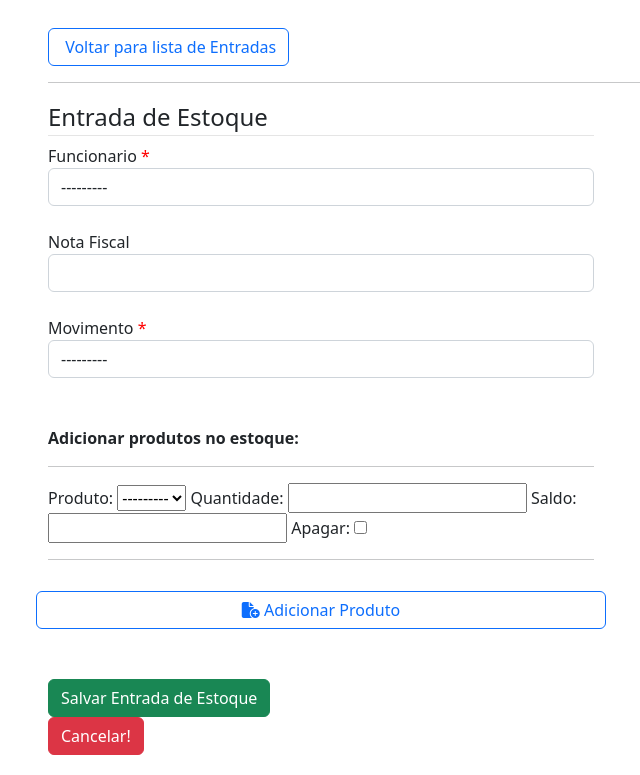
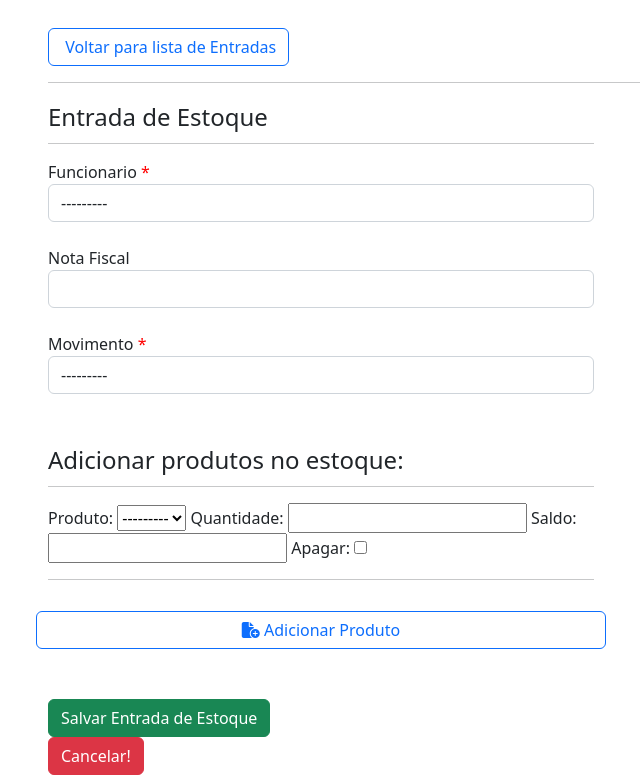
Before and after one commit to xjhfsz/comissao1, a Django app: page /estoque/add/ in a window 1280 px wide. Shown: the part 56-831 px from the top of the page, without its empty margins (34-674 px from the left). Run offline with Django 4.2, Linux system fonts and the light colour scheme; data that the repository does not hold is empty; some libraries are stand-ins or nearby versions.

Commit message:
Update estoque_entrada_form.html

```diff
--- a/projeto/estoque/templates/estoque_entrada_form.html
+++ b/projeto/estoque/templates/estoque_entrada_form.html
@@ -13,6 +13,8 @@
 {% endblock css %}
 
 {% block content %}
+
+<!-- Botão Voltar -->
 <br>
 <a href="{% url 'estoque:estoque_entrada_list' %}">
     <button type="button" class="btn btn-outline-primary">
@@ -22,13 +24,15 @@
 </a>
 <hr>
 
+<!-- Start Form -->
 <div class="row">
     <div class="col-sm-6">
         <form method="POST" novalidate>
             {% csrf_token %}
             {{ formset.management_form }}
             <!-- Entrada de Estoque -->
-            <legend style="border-bottom: 1px solid #e5e5e5">Entrada de Estoque</legend>
+            <legend class="legend">Entrada de Estoque</legend>
+            <hr>
             <div class="row">
                 <div class="col-sm-12">
                     {% for field in form.visible_fields %}
@@ -51,10 +55,10 @@
             </div>
             <br>
 
-            <strong>Adicionar produtos no estoque:</strong>
+            <!-- Entrada de Produto dentro do Estoque -->
+
+            <legend class="legend">Adicionar produtos no estoque:</legend>
             <hr>
-
-            <!-- Entrada de Produto dentro do Estoque -->
 
             <!-- Comentado
             <div class="row">
```
